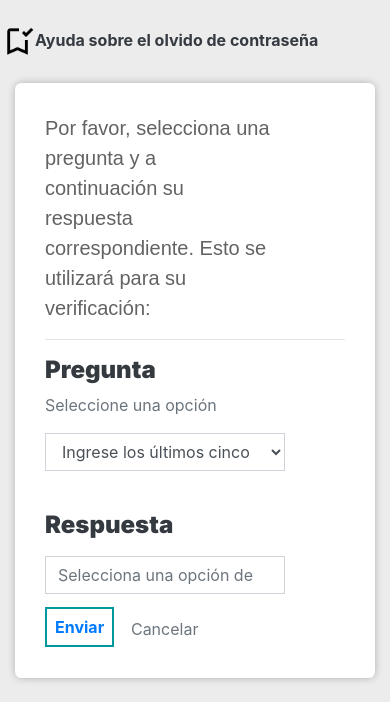
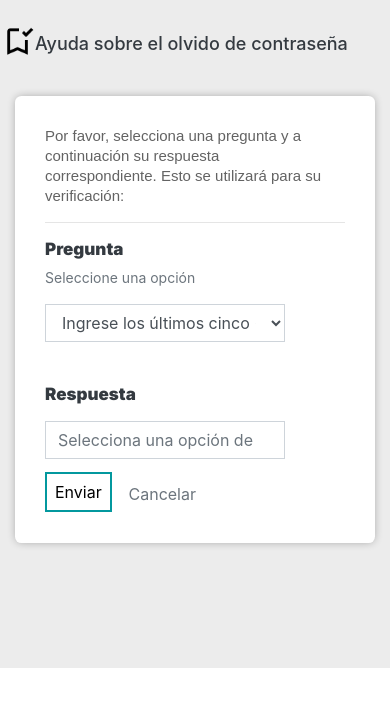
Before and after one commit to clavijomor/ORAS-Project, a Django app: page /cambiar_definir in a window 390 px wide. Shown: the part 176-878 px from the top of the page. After the commit the page ends 844 px from the top, so only its background shows below. Run offline with Django 3.2, Linux system fonts and the light colour scheme; some libraries are stand-ins or nearby versions.

Commit message:
MediaQueries Versión 1

```diff
--- a/Sitio/sitio/sitio/static/css/Cambiar_Definir_Olvido.css
+++ b/Sitio/sitio/sitio/static/css/Cambiar_Definir_Olvido.css
@@ -31,13 +31,11 @@ h1,h2, h4{
   background:var(--azul-turquesa);
   color:var(--negro);
 }
-
 .rt{
   font-family: sans-serif;
   line-height: 30px;
   font-size: 20px;
-  letter-spacing: 0px;
-  color:#636363
+  color: #636363;
 }
 .form-answer{
   padding: 30px;
@@ -83,3 +81,26 @@ height:10em ;
 p{
   font-weight: 400;
 }
+@media(max-width: 670px) {
+  .rt{
+    font-size: 15px;
+    width: 95% !important;
+    line-height: 20px;
+  }
+  .text-help{
+    font-size: 18px;
+    display: flex;
+    align-items: center;
+  }
+  .text-question{
+    font-size: 17px;
+  }
+  .text-q{
+    font-size: 14px;
+  }
+  a.boton-form{
+    color: #000;
+    font-weight: 400;
+    width: 30%;
+  }
+}
--- a/Sitio/sitio/templates/Aprendiz_Vista.html
+++ b/Sitio/sitio/templates/Aprendiz_Vista.html
@@ -34,8 +34,8 @@
   </nav>
   <section class="container">
     <br>
-    <div class="row mt-5">
-      <div class="col-6 p-3 mx-auto d-block border">
+    <div class="row mt-5 section-inters">
+      <div class="col-8 section-aprendiz p-3 mx-auto d-block border">
         <span><img class="mx-auto d-block" src="{% static 'img/faceAprendiz.png' %}" alt=""></span>
         <h4 class="texto-instructivo text-center">Aprendiz</h4>
         <hr>
@@ -68,7 +68,7 @@
         </div>
         <hr>
         <span><img class="mx-auto d-block" src="{% static 'img/Inters.png' %}" width="40" alt=""></span>
-        <h4 class="text-center mt-2">Enlaces de interés</h4>
+        <h4 class="text-center texto-instructivo mt-2">Enlaces de interés</h4>
         <br>
         <section>
           <div class="card">
--- a/Sitio/sitio/templates/FormRegistroUsuarios.html
+++ b/Sitio/sitio/templates/FormRegistroUsuarios.html
@@ -34,12 +34,12 @@
   </nav>
   <section class="container">
     <br><br>
-    <h2 class="text-center">Registro de usuarios</h2>
+    <h2 class="text-center text-register">Registro de usuarios</h2>
     <p class="text-muted text-center">Regístrese en el siguiente formulario</p>
     <br>
     <!-- Las filas (row ) son grupos HORIZONTALES  de columnas ,uso obligatorio -->
     <div class="row justify-content-center">
-      <div class="col-8">
+      <div class="col-10">
         <section class="form-section">
           <form>
             <br>
@@ -105,7 +105,7 @@
               </div><br>
               <!-- (btn-outline) brecuadro sin color  (btn-outline-dark) color de recuadro negro  -->
               <div>
-                <a type="submit" class="boton-form" href="http://127.0.0.1:8000/">Aceptar</a>
+                <a type="submit" class="boton-form" href="http://127.0.0.1:8000/">Enviar</a>
                 <a type="submit" class="btn text-muted" href="http://127.0.0.1:8000/instructor_vista_Uno" >Volver</a>
               </div>
               <br>
--- a/Sitio/sitio/templates/Generador_de_informes.html
+++ b/Sitio/sitio/templates/Generador_de_informes.html
@@ -7,7 +7,7 @@
   <link rel="stylesheet" href="https://maxcdn.bootstrapcdn.com/bootstrap/4.0.0/css/bootstrap.min.css" integrity="sha384-Gn5384xqQ1aoWXA+058RXPxPg6fy4IWvTNh0E263XmFcJlSAwiGgFAW/dAiS6JXm" crossorigin="anonymous">
   <link href="https://fonts.googleapis.com/css2?family=Inter:wght@900&display=swap" rel="stylesheet">
   <link href="https://fonts.googleapis.com/css2?family=Titillium+Web:wght@300;400;600&display=swap" rel="stylesheet">
-<link rel="stylesheet" href="{%static 'css/Generador_Informres.css' %}">
+<link rel="stylesheet" href="{%static 'css/Generador_Informes.css' %}">
 <title>Gestion de Consultas</title>
 </head>
 <body class="pantallaUno">
@@ -32,7 +32,7 @@
       <!--Main-->
       <main>
         <div class="container"><br><br>
-          <h2>GESTIÓN DE CONSULTAS E INFORMES GENERALES</h2>
+          <h2 class="text-inform">GESTIÓN DE CONSULTAS E INFORMES GENERALES</h2>
           <div class="span-info">
             <span><img src="{% static 'img/info.png' %}" width="25" alt=""></span>
             <p class="text-muted ml-2">Permite ejecutar, crear y gestionar consultas e informes</p>
@@ -41,7 +41,7 @@
           <div class="row">
             <div class="col-12 mx-auto d-block">
               <h4>Visor de informes y consultas</h4>
-              <p class="text-muted w-75">Ingrese los datos que tenga y pulse Buscar. Deje los campos en blanco para obtener todos los resultados y valores</p>
+              <p class="text-muted w-75 text-ing">Ingrese los datos que tenga y pulse Buscar. Deje los campos en blanco para obtener todos los resultados y valores</p>
               <section class="d-flex align-items-center section-info">
                 <div class="col-4">
                   <label for="sel1"><h5>Buscar por</h5></label>
--- a/Sitio/sitio/templates/cambiar_definir.html
+++ b/Sitio/sitio/templates/cambiar_definir.html
@@ -34,16 +34,16 @@
       <div class="container">
         <br>
         <div class="row">
-          <span><img src="{% static 'img/Inters.png' %}" width="35" alt=""></
-          <h5 class="text-center">Ayuda sobre el olvido de contraseña</h5>
+          <span><img class="img-png" src="{% static 'img/Inters.png' %}" width="35" alt=""></span>
+          <h5 class="text-center text-help">Ayuda sobre el olvido de contraseña</h5>
 
           <br><br>
-          <div class="col-12 justify-content-center">
+          <div class="col-12 justify-content-center mt-4">
             <section class="form-answer">
               <h3 class="w-75 rt">Por favor, selecciona una pregunta y a continuación su respuesta correspondiente. Esto se utilizará para su verificación:</h3><hr>
               <div class="form-group">
-                <h4>Pregunta</h4>
-                <p class="text-muted">Seleccione una opción</p>
+                <h4 class="text-question">Pregunta</h4>
+                <p class="text-muted text-q">Seleccione una opción</p>
                 <select class="form-control formul" id="sel1" name="sellist1">
                   <option>Ingrese los últimos cinco (5) digitos de su documento</option>
                   <option>Opción 2</option>
@@ -52,7 +52,7 @@
                 </select>
               </div><br>
               <div class="form-group">
-                <label for="pwd"><h4>Respuesta</h4></label>
+                <label for="pwd"><h4 class="text-question">Respuesta</h4></label>
                 <input type="number" class="form-control formul" placeholder="Selecciona una opción de la lista y respóndela" id="rt" name="rt">
               </div>
               <a class="boton-form" href="http://127.0.0.1:8000/Perfil_Sistema_Aprendiz" href="http://127.0.0.1:8000/">Enviar</a>
--- a/Sitio/sitio/templates/cambio_de_clave_aprendiz.html
+++ b/Sitio/sitio/templates/cambio_de_clave_aprendiz.html
@@ -41,7 +41,7 @@
         <div class="text-muted text-center">Escribe aquí para tu cambio de contraseña</div>
         <br>
         <div class="row">
-          <div class="col-7 mx-auto d-block">
+          <div class="col-10 mx-auto d-block">
             <section class="section-password">
               <div class="form-group">
                 <label for="usr"><h5>Contraseña actual</h5></label>
--- a/Sitio/sitio/templates/cambio_de_clave_instructor.html
+++ b/Sitio/sitio/templates/cambio_de_clave_instructor.html
@@ -44,7 +44,7 @@
           <div class="text-muted text-center">Escribe aquí para tu cambio de contraseña</div>
           <br>
           <div class="row">
-            <div class="col-7 mx-auto d-block">
+            <div class="col-10 mx-auto d-block">
               <section class="section-password">
                 <div class="form-group">
                   <label for="usr"><h5>Contraseña actual</h5></label>
@@ -58,7 +58,7 @@
                   <label for="pwd"><h5>Confirmar contraseña</h5></label>
                   <input type="password" class="form-control form-password" id="pwd" name="password">
                 </div>
-                <a href="http://127.0.0.1:8000/Perfil_Sistema_Instructor">Confirmar nueva contraseña</a>
+                <a class="boton-password" href="http://127.0.0.1:8000/Perfil_Sistema_Instructor">Confirmar nueva contraseña</a>
                 <a class="btn text-muted" href="http://127.0.0.1:8000/Perfil_Sistema_Instructor">Cancelar y volver</a>
               </section>
             </div>
```
Also changed, not shown: Sitio/sitio/sitio/static/css/Generador_Informes.css (+11 -0 lines), Sitio/sitio/sitio/static/css/aprendiz.css (+18 -0 lines), Sitio/sitio/sitio/static/css/cambioDecontraseña.css (+19 -0 lines), Sitio/sitio/sitio/static/css/stilos.css (+11 -0 lines), Sitio/sitio/templates/Cambiar_defini_Instructor.html (+4 -4 lines), Sitio/sitio/templates/cambio_de_clave_admin.html (+6 -4 lines).
